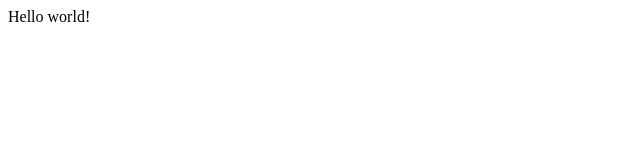
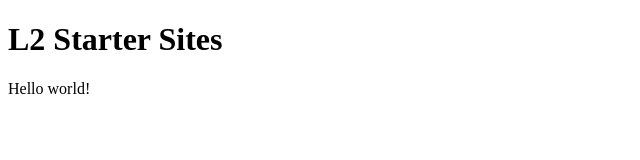
Before and after one commit to irubioph/gatsby-001-portfolio-helloworld, a Gatsby site: page / in a window 1280 px wide. Shown: the whole page, without its empty margins (0-640 px from the left). Built offline with nearby package versions, Linux system fonts and the light colour scheme; Gatsby itself is replaced by a stand-in of ours.

Commit message:
L2 Starter Site

```diff
--- a/src/pages/index.js
+++ b/src/pages/index.js
@@ -1,5 +1,8 @@
 import * as React from "react"
 
 export default function Home() {
-  return <div>Hello world!</div>
+  return <div>
+      <h1>L2 Starter Sites</h1>
+      Hello world!
+    </div>
 }
```
